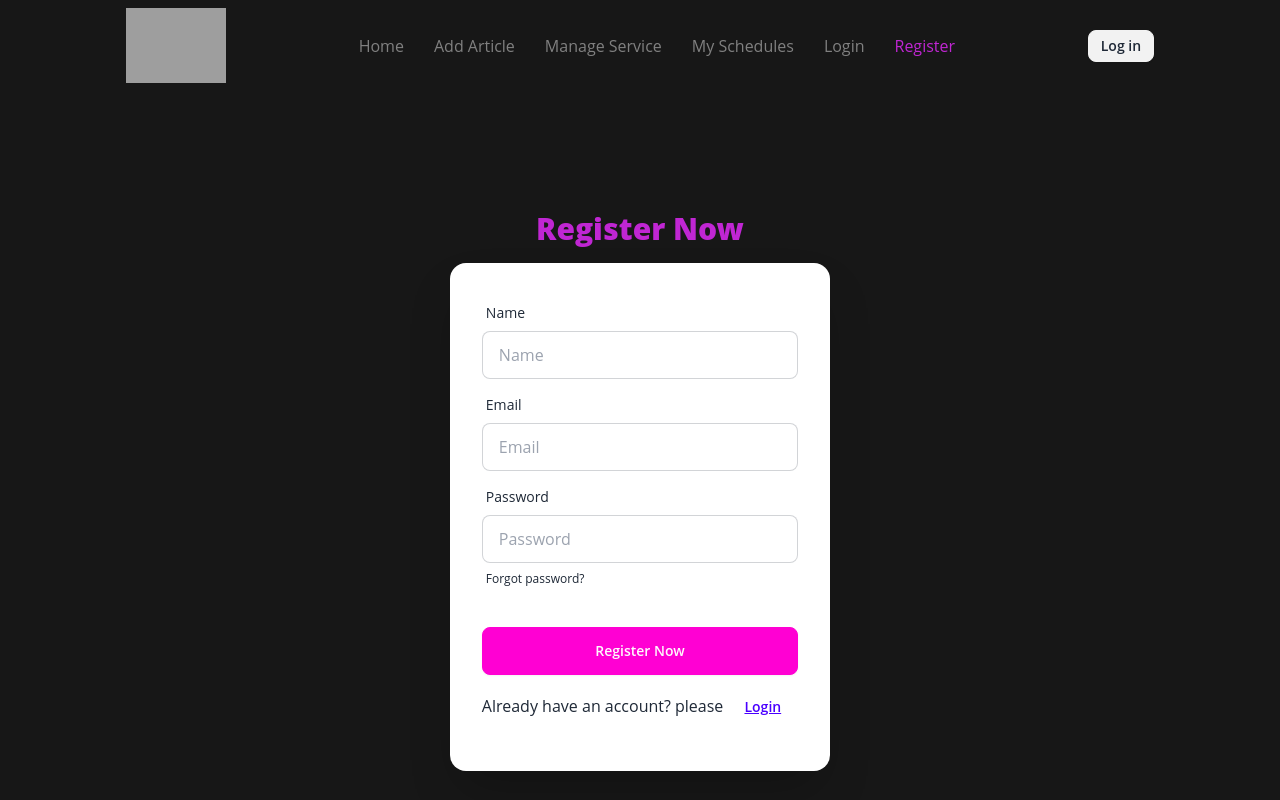
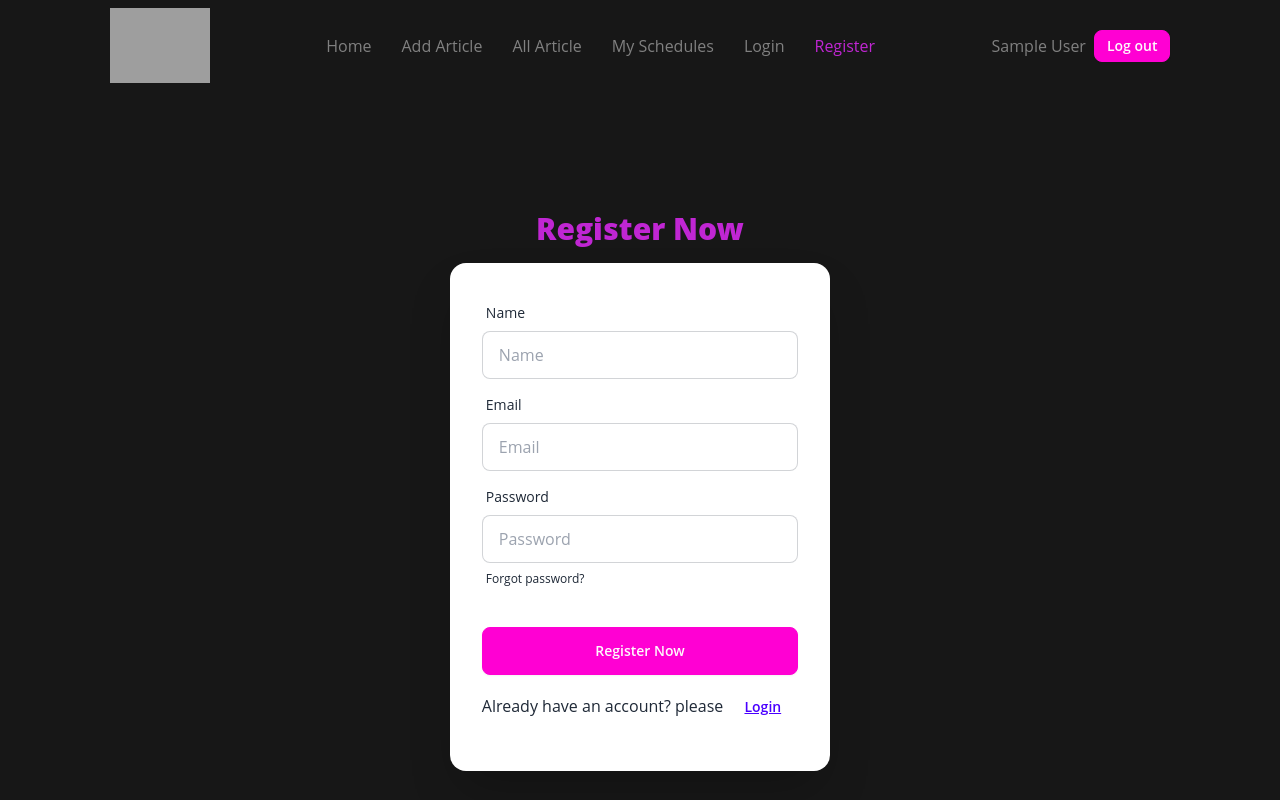
Before and after one commit to nirobutso140/Newsportal-web-app, a React (Vite) app: page /Register in a window 1280 px wide. Shown: the top 800 px of the page. Built offline with nearby package versions, Linux system fonts and the light colour scheme; no server answers; sample sign-in values are in the browser's storage; grey boxes are pictures that could not be loaded.

Commit message:
save user info in database

```diff
--- a/package.json
+++ b/package.json
@@ -10,6 +10,7 @@
     "preview": "vite preview"
   },
   "dependencies": {
+    "axios": "^1.6.2",
     "firebase": "^10.6.0",
     "localforage": "^1.10.0",
     "match-sorter": "^6.3.1",
--- /dev/null
+++ b/src/hooks/useAxiosPublic.jsx
@@ -0,0 +1,11 @@
+import axios from "axios";
+
+const axiosPublic = axios.create({
+    baseURL: 'http://localhost:5000',
+});
+
+const useAxiosPublic = () => {
+    return axiosPublic
+};
+
+export default useAxiosPublic;
--- a/src/main.jsx
+++ b/src/main.jsx
@@ -12,6 +12,7 @@ import Register from './pages/Register/Register';
 import Login from './pages/Login/Login';
 import Artical from './pages/ArticleAdding/Artical';
 import AuthProvider from './provider/AuthProvider';
+import PrivetRoute from './privetRoutes/PrivetRoute';
 
 
 
@@ -26,7 +27,7 @@ const router = createBrowserRouter([
       },
       {
         path: "/AddArticle",
-        element: <Artical/>
+        element: <PrivetRoute><Artical/></PrivetRoute>
       },
       {
         path: "/Register",
--- a/src/pages/Register/Register.jsx
+++ b/src/pages/Register/Register.jsx
@@ -1,17 +1,18 @@
 
 import { useContext, useState } from "react";
-import {  useNavigate } from 'react-router-dom';
+import { useNavigate } from 'react-router-dom';
 import { Link } from 'react-router-dom';
 import Title from '../../components/Container/Title';
 import swal from "sweetalert";
 import { AuthContext } from "../../provider/AuthProvider";
+import useAxiosPublic from "../../hooks/useAxiosPublic";
 
 const Register = () => {
 
-
+    const axiosPublic = useAxiosPublic()
     const [registerError, setRegisterError] = useState('')
     const [success, setSuccess] = useState('')
-    const {createUser} = useContext(AuthContext)
+    const { createUser } = useContext(AuthContext)
     console.log(createUser);
     const navigate = useNavigate()
 
@@ -25,19 +26,28 @@ const Register = () => {
         setSuccess('')
         const uppercaseRegex = /[A-Z]/;
         const specialCharacterRegex = /[!@#$%^&*()_+{}[\]:;<>,.?~\\-]/;
-        if(!uppercaseRegex.test(password) && !specialCharacterRegex.test(password)){
+        if (!uppercaseRegex.test(password) && !specialCharacterRegex.test(password)) {
             setRegisterError('Error!!! You have to give any uppercase character and special character')
-          return ;
+            return;
         }
         createUser(email, password)
-        .then(result =>{
-            console.log(result.user);
+            .then(result => {
+                const userInfo = {
+                    email
+                }
+                axiosPublic.post('/users', userInfo)
+                    .then(res => {
+                     console.log(res);
+                        if (res.data.insertedId) {
                             setSuccess('Congratulation!!! Your Account Created Successfully')
                             e.target.reset()
                             swal("Congratulation", "your account created successfully", "success");
                             navigate('/')
+                        }
                     })
-        .catch(error =>{
+
+            })
+            .catch(error => {
                 console.error(error)
                 setRegisterError(error.message)
             })
--- /dev/null
+++ b/src/privetRoutes/PrivetRoute.jsx
@@ -0,0 +1,22 @@
+
+
+import { Navigate } from "react-router-dom";
+import { AuthContext } from "../provider/AuthProvider";
+import { useContext } from "react";
+
+
+
+const PrivetRoute = ({children}) => {
+
+   const {user, loading} = useContext(AuthContext)
+   if(loading){
+      return <span className="loading loading-spinner text-secondary"></span>
+   }
+   if(user){
+     return children
+   }
+    return <Navigate to='/login'></Navigate>
+
+};
+
+export default PrivetRoute;
--- a/src/shared/Navbar/Navbar.jsx
+++ b/src/shared/Navbar/Navbar.jsx
@@ -1,6 +1,20 @@
+import { useContext } from 'react';
 import './Navbar.css'
 import { Link, NavLink } from 'react-router-dom';
+import { AuthContext } from '../../provider/AuthProvider';
+
+
 const Navbar = () => {
+  const { user, logOut } = useContext(AuthContext)
+  console.log(user);
+
+  const handleLogOut = () => {
+      logOut()
+          .then(() => console.log("logout successfully"))
+          .catch(error => console.error(error))
+  }
+
+
   return (
     <>
       <div className="navbar">
@@ -22,7 +36,7 @@ const Navbar = () => {
             className={({ isActive, isPending }) =>
               isPending ? "pending" : isActive ? "text-fuchsia-600" : ""
             }
-          >Manage Service</NavLink></li>
+          >All Article</NavLink></li>
 
           <li><NavLink to='/myschedules'
             className={({ isActive, isPending }) =>
@@ -44,12 +58,12 @@ const Navbar = () => {
         <div className="userInfo_logout">
           {
 
-            // user ?
-            //   <>
-            //     <span>{user?.displayName}</span>
-            //     <button onClick={handleLogOut} className="btn btn-sm btn-secondary">Log out</button>
-            //   </>
-            //   :
+            user ?
+              <>
+                <span className='mr-2'>{user?.displayName}</span>
+                <button onClick={handleLogOut} className="btn btn-sm btn-secondary">Log out</button>
+              </>
+              :
               <Link to='/login'>
                 <button className="btn btn-sm">Log in</button>
               </Link>
```
Also changed, not shown: 1 other file (tests, documents, lock files or other folders). Lines whose indentation alone changed are shown as unchanged.
